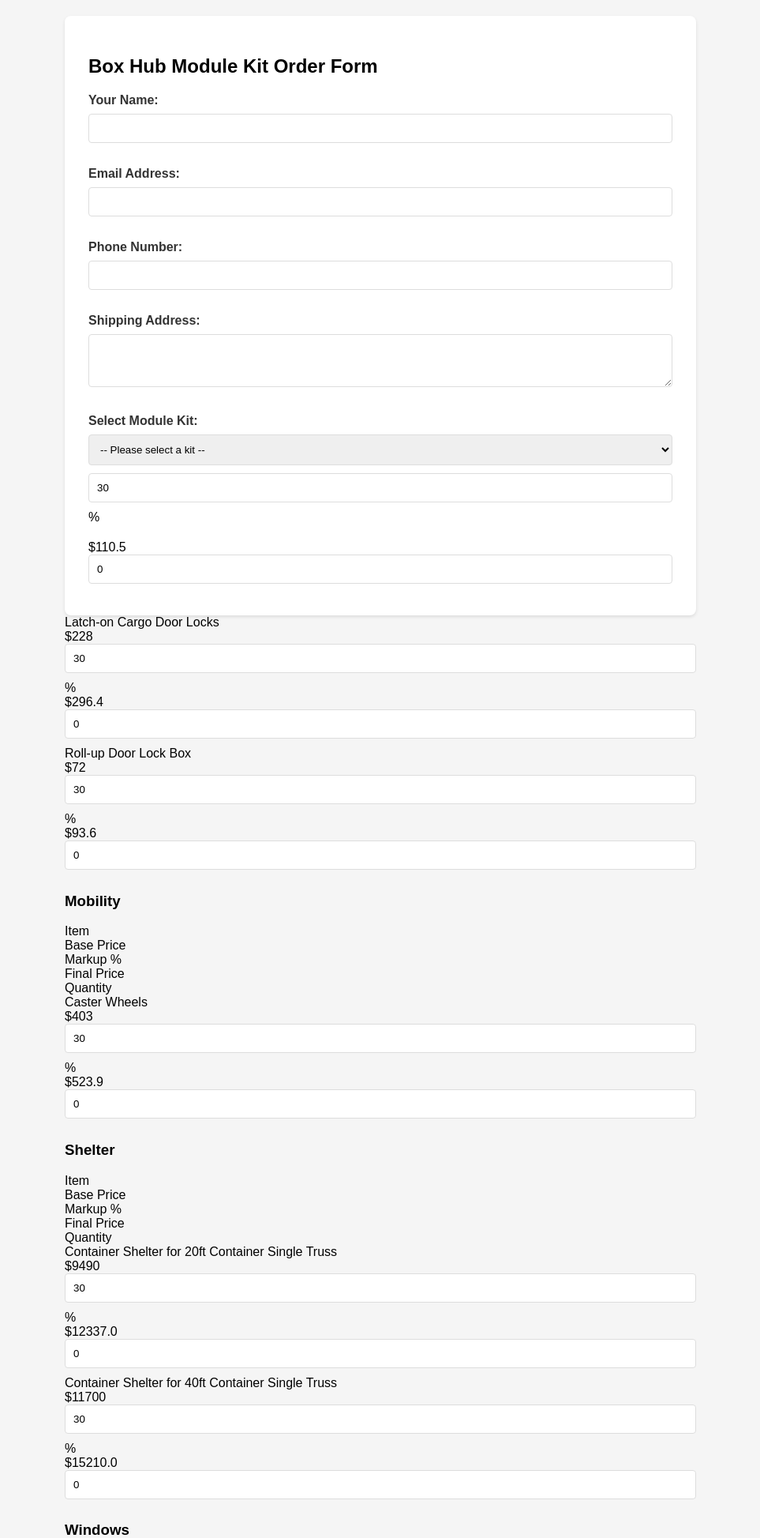
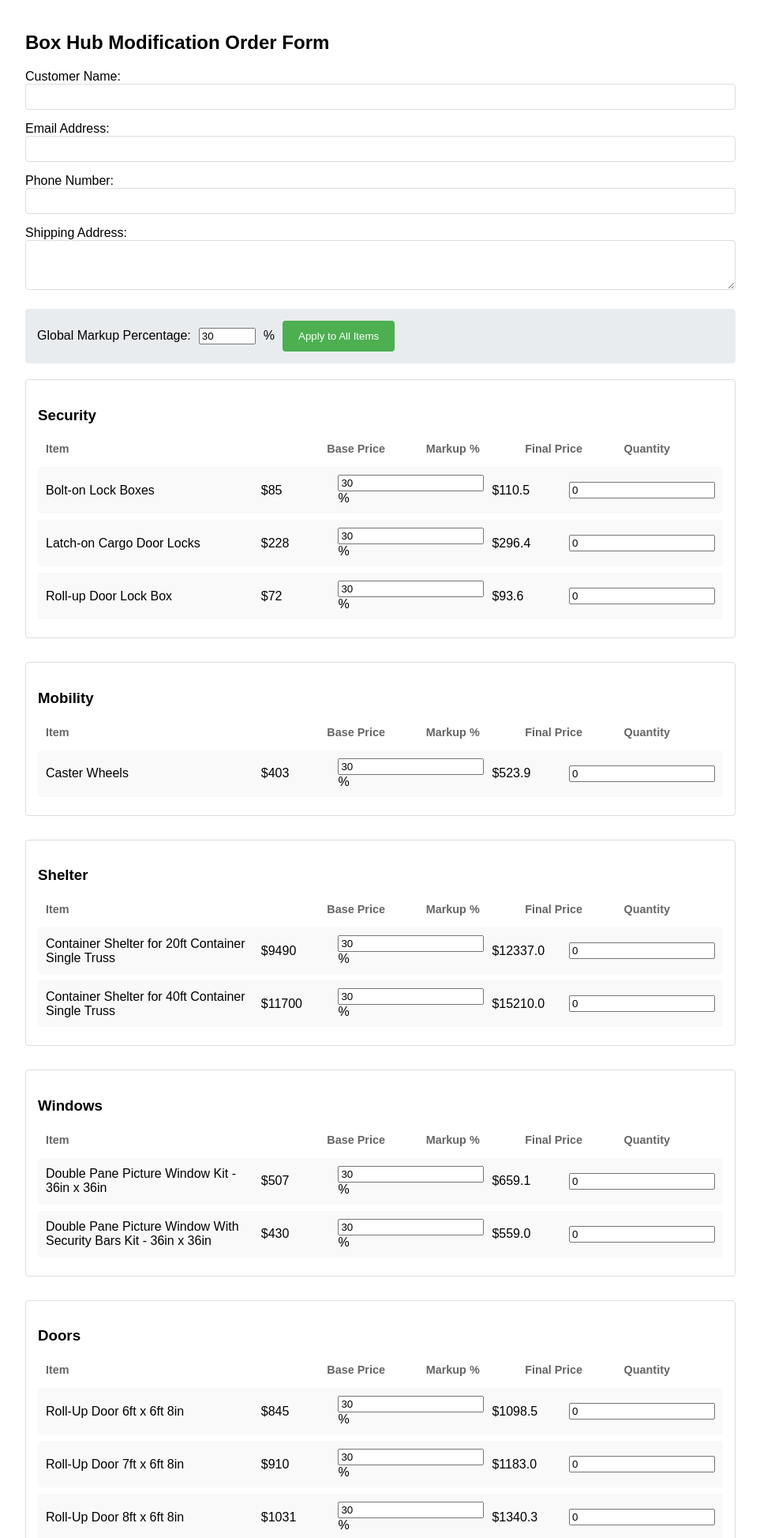
Before and after one commit to ryanE495/container-order-form-v3, a Flask app: page / in a window 1280 px wide. Shown: the top 1947 px of the page at 79% size, without its empty margins (158-1121 px from the left). Run offline with Flask 3, Linux system fonts and the light colour scheme.

Commit message:
Update complete template with fixed markup handling

```diff
--- a/templates/order_form.html
+++ b/templates/order_form.html
@@ -1,80 +1,85 @@
 <!DOCTYPE html>
 <html>
 <head>
-    <title>Box Hub - Module Kit Order Form</title>
+    <title>Box Hub Modification Order Form</title>
     <style>
         body {
             font-family: Arial, sans-serif;
-            max-width: 800px;
+            max-width: 900px;
             margin: 0 auto;
             padding: 20px;
-            background-color: #f5f5f5;
         }
-        .container {
-            background: white;
-            padding: 30px;
-            border-radius: 8px;
-            box-shadow: 0 2px 4px rgba(0,0,0,0.1);
+        .form-group { margin-bottom: 15px; }
+        .modification-section {
+            margin-bottom: 30px;
+            padding: 15px;
+            border: 1px solid #ddd;
+            border-radius: 4px;
         }
-        .form-group {
-            margin-bottom: 20px;
+        .mod-item {
+            display: grid;
+            grid-template-columns: 3fr 1fr 1fr 1fr 1fr;
+            gap: 10px;
+            align-items: center;
+            padding: 10px;
+            background-color: #f9f9f9;
+            margin-bottom: 8px;
+            border-radius: 4px;
         }
-        label {
-            display: block;
-            margin-bottom: 8px;
+        .price-columns {
             font-weight: bold;
-            color: #333;
+            color: #666;
+            font-size: 0.9em;
+            display: grid;
+            grid-template-columns: 3fr 1fr 1fr 1fr 1fr;
+            gap: 10px;
+            padding: 5px 10px;
+            margin-bottom: 10px;
         }
-        select, input, textarea {
+        .markup-control {
+            display: flex;
+            gap: 10px;
+            align-items: center;
+            margin: 20px 0;
+            padding: 15px;
+            background-color: #e9ecef;
+            border-radius: 4px;
+        }
+        input[type="text"],
+        input[type="email"],
+        input[type="tel"],
+        textarea {
             width: 100%;
-            padding: 10px;
-            margin-bottom: 10px;
+            padding: 8px;
             border: 1px solid #ddd;
             border-radius: 4px;
             box-sizing: border-box;
         }
+        .summary-section {
+            margin-top: 20px;
+            padding: 15px;
+            background-color: #f8f9fa;
+            border-radius: 4px;
+        }
         button {
             background-color: #4CAF50;
             color: white;
-            padding: 12px 24px;
+            padding: 12px 20px;
             border: none;
             border-radius: 4px;
             cursor: pointer;
-            font-size: 16px;
         }
-        button:hover {
-            background-color: #45a049;
-        }
-        .kit-description {
-            font-size: 14px;
-            color: #666;
-            margin-top: 5px;
-        }
-        .flash-message {
-            padding: 15px;
-            margin-bottom: 20px;
-            border-radius: 4px;
-            background-color: #dff0d8;
-            color: #3c763d;
-            border: 1px solid #d6e9c6;
+        button.apply-markup {
+            width: auto;
         }
     </style>
 </head>
 <body>
-    <div class="container">
-        <h2>Box Hub Module Kit Order Form</h2>
+    <h2>Box Hub Modification Order Form</h2>
 
-        {% with messages = get_flashed_messages() %}
-            {% if messages %}
-                {% for message in messages %}
-                    <div class="flash-message">{{ message }}</div>
-                {% endfor %}
-            {% endif %}
-        {% endwith %}
-
-        <form method="POST">
+    <form method="POST" action="/submit-order" onsubmit="return calculateFinal()">
         <div class="form-group">
-                <label for="name">Your Name:</label>
+            <label for="name">Customer Name:</label>
             <input type="text" id="name" name="name" required>
         </div>
 
@@ -93,10 +98,12 @@
             <textarea id="shipping_address" name="shipping_address" rows="3" required></textarea>
         </div>
 
-            <div class="form-group">
-                <label for="kit">Select Module Kit:</label>
-                <select id="kit" name="kit" required>
-                    <option value="">-- Please select a kit --</option>
+        <div class="markup-control">
+            <label for="global-markup">Global Markup Percentage:</label>
+            <input type="number" id="global-markup" min="0" max="1000" value="30">%
+            <button type="button" onclick="applyMarkup()" class="apply-markup">Apply to All Items</button>
+        </div>
+
         {% for category, items in modifications.items() %}
         <div class="modification-section">
             <h3>{{ category|title }}</h3>
@@ -134,8 +141,12 @@
             {% endfor %}
         </div>
         {% endfor %}
-                </select>
-                <div id="kit-description" class="kit-description"></div>
+
+        <div class="summary-section">
+            <h3>Order Summary</h3>
+            <div id="base-total">Base Total: $<span>0.00</span></div>
+            <div id="markup-total">Total Markup: $<span>0.00</span></div>
+            <div id="final-total">Final Total: $<span>0.00</span></div>
         </div>
 
         <div class="form-group">
@@ -145,19 +156,49 @@
 
         <button type="submit">Submit Order</button>
     </form>
-    </div>
 
     <script>
-        // Show kit descriptions when selected
-        document.getElementById('kit').addEventListener('change', function() {
-            const descriptions = {
-                {% for kit, details in kits.items() %}
-                    "{{ kit }}": "{{ details.description }}",
-                {% endfor %}
-            };
-            const description = descriptions[this.value] || '';
-            document.getElementById('kit-description').textContent = description;
+    function updatePrice(input) {
+        const basePrice = parseFloat(input.dataset.basePrice);
+        const markup = parseFloat(input.value) / 100;
+        const finalPrice = basePrice * (1 + markup);
+        input.closest('.mod-item').querySelector('.final-price').textContent =
+            '$' + finalPrice.toFixed(2);
+        updateTotals();
+    }
+
+    function applyMarkup() {
+        const markup = document.getElementById('global-markup').value;
+        document.querySelectorAll('.markup-percent').forEach(input => {
+            input.value = markup;
+            updatePrice(input);
         });
+    }
+
+    function updateTotals() {
+        let baseTotal = 0;
+        let finalTotal = 0;
+
+        document.querySelectorAll('.mod-item').forEach(item => {
+            const quantity = parseInt(item.querySelector('.quantity').value) || 0;
+            const basePrice = parseFloat(item.querySelector('.base-price').textContent.replace('$', ''));
+            const finalPrice = parseFloat(item.querySelector('.final-price').textContent.replace('$', ''));
+
+            baseTotal += basePrice * quantity;
+            finalTotal += finalPrice * quantity;
+        });
+
+        const markupTotal = finalTotal - baseTotal;
+
+        document.querySelector('#base-total span').textContent = baseTotal.toFixed(2);
+        document.querySelector('#markup-total span').textContent = markupTotal.toFixed(2);
+        document.querySelector('#final-total span').textContent = finalTotal.toFixed(2);
+    }
+
+    function calculateFinal() {
+        updateTotals();
+        return true;
+    }
     </script>
 </body>
 </html>
```
Lines whose indentation alone changed are shown as unchanged.
